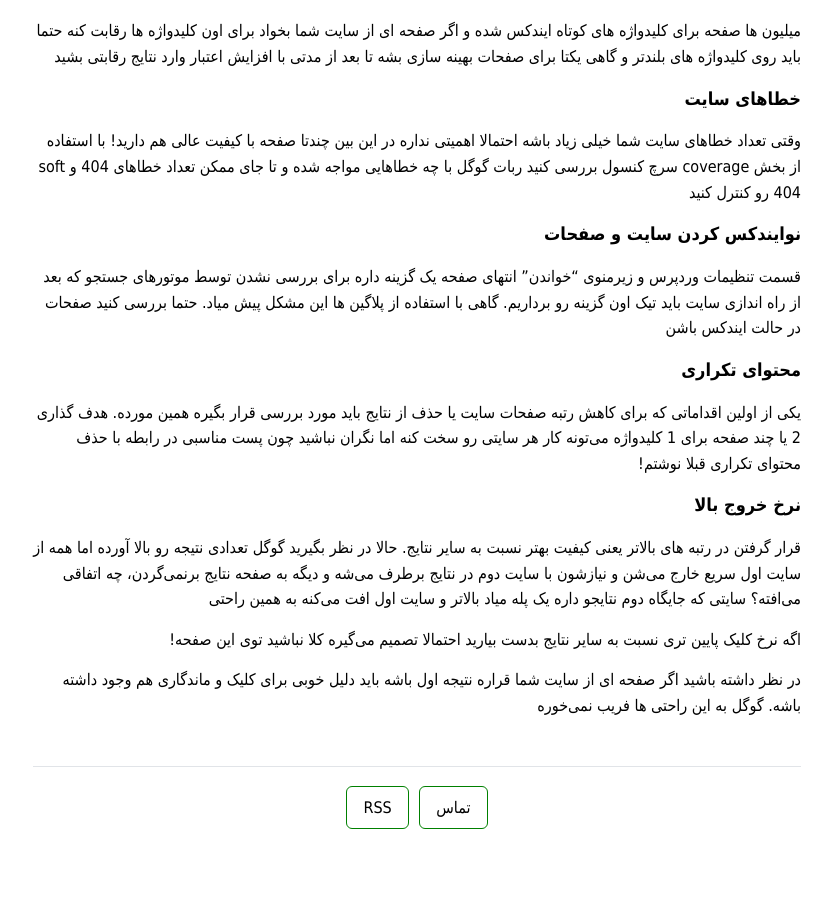
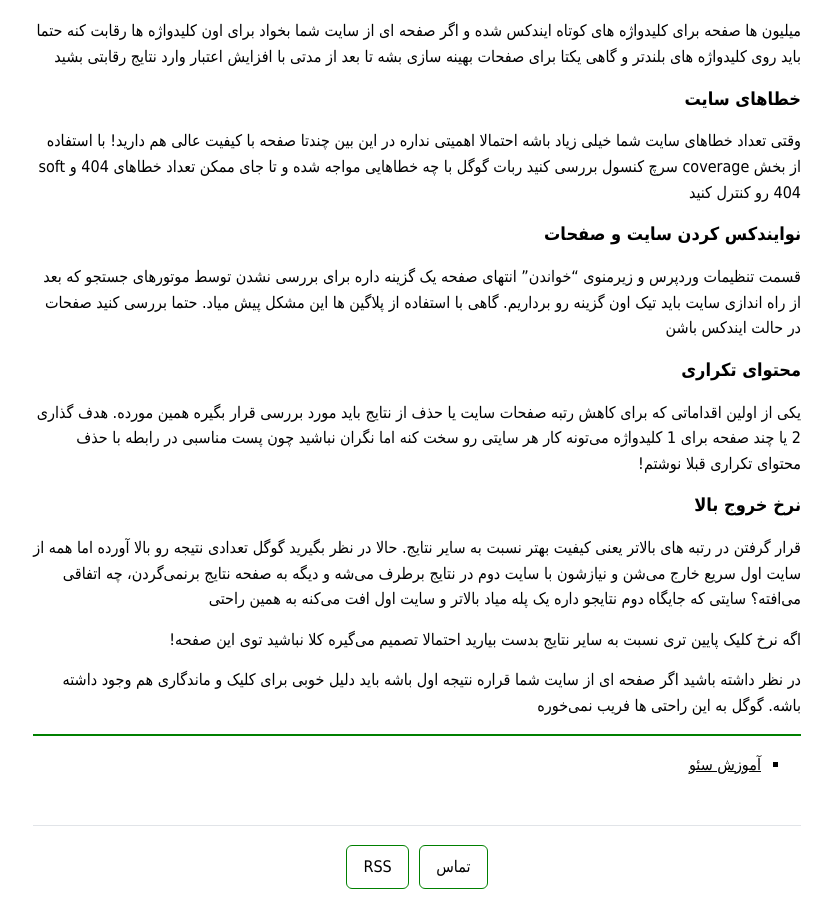
Before and after one commit to darkblog/darkblog.github.io, a Jekyll site: the page built from _posts/2021-5-2-ranking-drop.md, in a window 1280 px wide and 900 px high, scrolled down 2645 px. Shown: the whole window, without its empty margins (223-1055 px from the left). Built offline with Jekyll 4.4.1, drawn with Linux system fonts in a browser that asks for light colours; before the commit the page ends 3485 px from its top, so only the background shows below that.

Commit message:
Update 2021-5-2-ranking-drop.md

```diff
--- a/_posts/2021-5-2-ranking-drop.md
+++ b/_posts/2021-5-2-ranking-drop.md
@@ -105,3 +105,7 @@ title: دلایل حذف صفحات از نتایج گوگل و افت رتبه
 اگه نرخ کلیک پایین تری نسبت به سایر نتایج بدست بیارید احتمالا تصمیم می‌گیره کلا نباشید توی این صفحه!
 
 در نظر داشته باشید اگر صفحه ای از سایت شما قراره نتیجه اول باشه باید دلیل خوبی برای کلیک و ماندگاری هم وجود داشته باشه. گوگل به این راحتی ها فریب نمی‌خوره
+
+***
+
+- [آموزش سئو](https://ehsaider.ir/seo)
```
